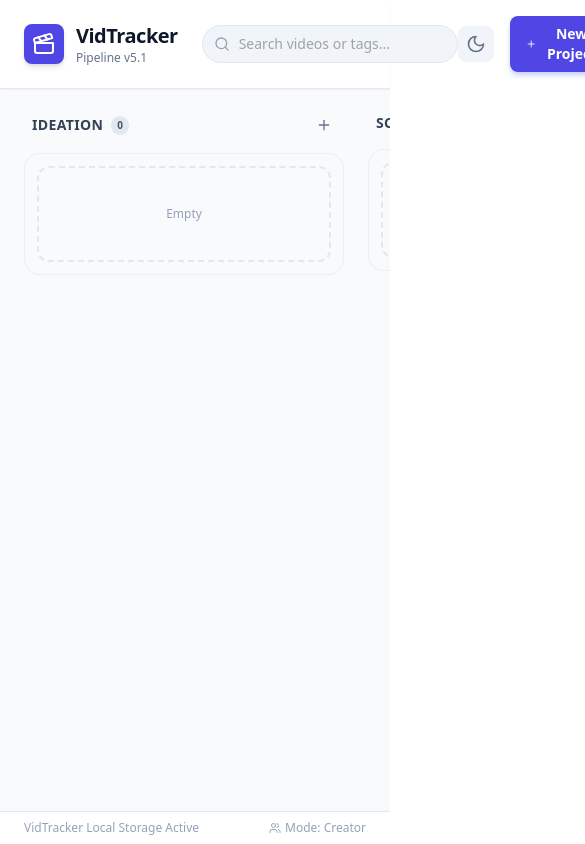
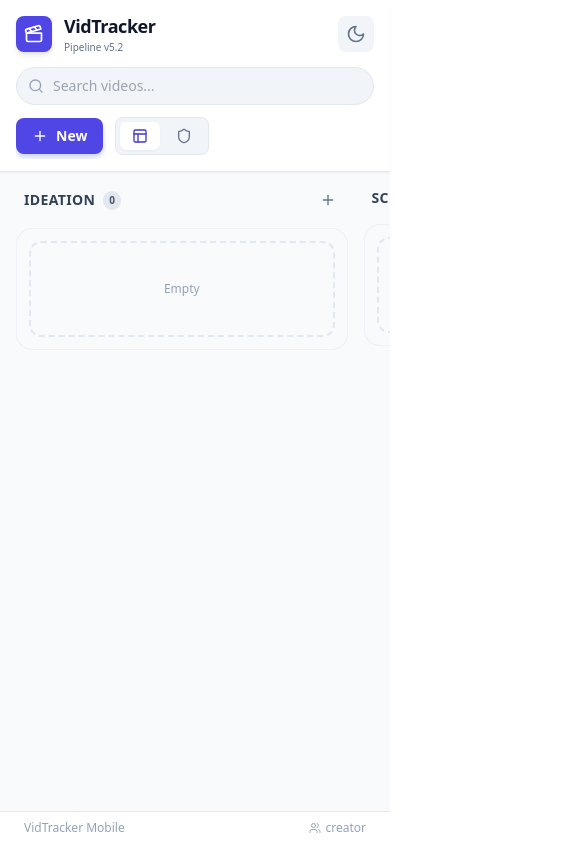
Before and after one commit to DBostik/Video-Flow, a React (Vite) app: page / in a window 390 px wide. Shown: the top 844 px of the page, 585 px wide, since content can reach past the window. Built offline with nearby package versions, Linux system fonts and the light colour scheme.

Commit message:
Mobile Friendly

```diff
--- a/src/App.tsx
+++ b/src/App.tsx
@@ -155,7 +155,7 @@ const SortableTaskCard = ({ task, onClick, onToggleQuickCheck }: { task: Task; o
       {...attributes}
       {...listeners}
       onClick={() => onClick(task)}
-      className="bg-white dark:bg-slate-800 p-4 rounded-xl border border-slate-200 dark:border-slate-700 shadow-sm hover:shadow-md transition-all group cursor-grab active:cursor-grabbing relative"
+      className="bg-white dark:bg-slate-800 p-4 rounded-xl border border-slate-200 dark:border-slate-700 shadow-sm hover:shadow-md transition-all group cursor-grab active:cursor-grabbing relative touch-manipulation"
     >
       <div className="flex justify-between items-start mb-2">
         <div className="flex flex-wrap gap-1">
@@ -200,7 +200,7 @@ const SortableTaskCard = ({ task, onClick, onToggleQuickCheck }: { task: Task; o
   );
 };
 
-// 2. The Column
+// 2. The Column (Updated for Mobile Snapping)
 const KanbanColumn = ({ column, onAddTask, onEditTask, onToggleQuickCheck }: { column: ColumnType, onAddTask: () => void, onEditTask: (t: Task) => void, onToggleQuickCheck: (id: string, field: 'hasOutline' | 'hasScript') => void }) => {
   const { setNodeRef } = useSortable({
     id: column.id,
@@ -208,7 +208,8 @@ const KanbanColumn = ({ column, onAddTask, onEditTask, onToggleQuickCheck }: { c
   });
 
   return (
-    <div className="flex flex-col min-w-[320px] max-w-[320px] h-full">
+    // UPDATED: min-w-[85vw] for mobile creates a "Carousel" feel. snap-center locks it in place.
+    <div className="flex flex-col min-w-[85vw] md:min-w-[320px] max-w-[85vw] md:max-w-[320px] h-full snap-center">
       <div className="flex items-center justify-between mb-4 px-2">
         <div className="flex items-center gap-2">
            <h2 className="font-bold text-slate-700 dark:text-slate-200 text-sm uppercase tracking-wide">{column.title}</h2>
@@ -237,7 +238,7 @@ const KanbanColumn = ({ column, onAddTask, onEditTask, onToggleQuickCheck }: { c
   );
 };
 
-// 3. Edit/Create Modal
+// 3. Edit/Create Modal (Updated for Mobile Stacking)
 const TaskModal = ({ task, isOpen, onClose, onSave, onDelete }: { task: Task | null, isOpen: boolean, onClose: () => void, onSave: (t: Task) => void, onDelete: (id: string) => void }) => {
   if (!isOpen) return null;
 
@@ -270,21 +271,21 @@ const TaskModal = ({ task, isOpen, onClose, onSave, onDelete }: { task: Task | n
   const deleteSubtask = (id: string) => { setFormData({ ...formData, subtasks: formData.subtasks.filter(st => st.id !== id) }); };
 
   return (
-    <div className="fixed inset-0 bg-black/60 z-[100] flex items-center justify-center backdrop-blur-sm p-4">
-      <div className="bg-white dark:bg-slate-900 rounded-xl w-full max-w-4xl h-[90vh] shadow-2xl overflow-hidden flex flex-col animate-in fade-in zoom-in duration-200 border border-slate-200 dark:border-slate-800">
+    <div className="fixed inset-0 bg-black/60 z-[100] flex items-center justify-center backdrop-blur-sm p-0 md:p-4">
+      <div className="bg-white dark:bg-slate-900 md:rounded-xl w-full max-w-4xl h-[100dvh] md:h-[90vh] shadow-2xl overflow-hidden flex flex-col animate-in fade-in zoom-in duration-200 border-none md:border border-slate-200 dark:border-slate-800">
 
         {/* Modal Header */}
-        <div className="flex justify-between items-start p-6 border-b border-slate-100 dark:border-slate-800 bg-slate-50/30 dark:bg-slate-800/30">
+        <div className="flex justify-between items-start p-4 md:p-6 border-b border-slate-100 dark:border-slate-800 bg-slate-50/30 dark:bg-slate-800/30">
            <div className="flex-1 mr-4">
               <input
                 autoFocus
-                className="w-full text-2xl font-bold text-slate-800 dark:text-white placeholder:text-slate-300 dark:placeholder:text-slate-600 outline-none bg-transparent"
+                className="w-full text-xl md:text-2xl font-bold text-slate-800 dark:text-white placeholder:text-slate-300 dark:placeholder:text-slate-600 outline-none bg-transparent"
                 placeholder="Project Title..."
                 value={formData.title}
                 onChange={e => setFormData({...formData, title: e.target.value})}
               />
-              <div className="flex items-center gap-4 mt-2">
-                 <div className="flex items-center gap-2">
+              <div className="flex items-center gap-4 mt-2 overflow-x-auto no-scrollbar">
+                 <div className="flex items-center gap-2 whitespace-nowrap">
                     <Tag size={12} className="text-slate-400" />
                     {formData.tags.map(tag => (
                       <span key={tag} className={cn("text-[10px] font-bold px-1.5 py-0.5 rounded flex items-center gap-1 border", getTagColor(tag))}>
@@ -304,11 +305,11 @@ const TaskModal = ({ task, isOpen, onClose, onSave, onDelete }: { task: Task | n
            <button onClick={onClose} className="text-slate-400 hover:text-slate-600 dark:hover:text-slate-200"><X size={24} /></button>
         </div>
 
-        {/* Modal Body */}
-        <div className="flex-1 overflow-y-auto p-6 flex flex-col gap-6">
-          <div className="grid grid-cols-3 gap-8">
-             {/* LEFT COLUMN */}
-             <div className="col-span-2 space-y-6">
+        {/* Modal Body (Responsive Grid) */}
+        <div className="flex-1 overflow-y-auto p-4 md:p-6 flex flex-col gap-6">
+          <div className="grid grid-cols-1 md:grid-cols-3 gap-8">
+             {/* LEFT COLUMN (Notes & Subtasks) */}
+             <div className="md:col-span-2 space-y-6 order-2 md:order-1">
                 <div>
                    <div className="flex items-center gap-2 text-sm font-bold text-slate-700 dark:text-slate-300 mb-2">
                       <AlignLeft size={16} /> Notes & Ideas
@@ -352,7 +353,7 @@ const TaskModal = ({ task, isOpen, onClose, onSave, onDelete }: { task: Task | n
                               {st.completed && <CheckCircle2 size={12} />}
                            </button>
                            <span className={cn("flex-1 text-sm font-medium", st.completed ? "text-slate-400 line-through" : "text-slate-700 dark:text-slate-300")}>{st.title}</span>
-                           <button onClick={() => deleteSubtask(st.id)} className="opacity-0 group-hover:opacity-100 text-slate-300 hover:text-red-500"><Trash2 size={14} /></button>
+                           <button onClick={() => deleteSubtask(st.id)} className="opacity-100 md:opacity-0 group-hover:opacity-100 text-slate-300 hover:text-red-500"><Trash2 size={14} /></button>
                         </div>
                       ))}
                       <div className="flex items-center gap-2 pt-2">
@@ -363,8 +364,8 @@ const TaskModal = ({ task, isOpen, onClose, onSave, onDelete }: { task: Task | n
                 </div>
              </div>
 
-             {/* RIGHT COLUMN */}
-             <div className="space-y-6">
+             {/* RIGHT COLUMN (Dates, Links - Stacks on top on mobile) */}
+             <div className="space-y-6 order-1 md:order-2">
                 <div className="bg-slate-50 dark:bg-slate-800/50 p-3 rounded-lg border border-slate-100 dark:border-slate-700">
                    <label className="block text-[10px] font-bold text-slate-400 uppercase mb-2">Due Date</label>
                    <input type="date" className="w-full bg-white dark:bg-slate-950 border border-slate-200 dark:border-slate-700 rounded-md p-1.5 text-sm text-slate-600 dark:text-slate-300 outline-none" value={formData.dueDate} onChange={e => setFormData({...formData, dueDate: e.target.value})} />
@@ -403,13 +404,13 @@ const TaskModal = ({ task, isOpen, onClose, onSave, onDelete }: { task: Task | n
         </div>
 
         {/* Footer */}
-        <div className="p-4 border-t border-slate-100 dark:border-slate-800 bg-slate-50 dark:bg-slate-900 flex justify-between items-center">
+        <div className="p-4 border-t border-slate-100 dark:border-slate-800 bg-slate-50 dark:bg-slate-900 flex justify-between items-center pb-8 md:pb-4">
             {task ? (
                <button onClick={() => { if(confirm("Delete task?")) onDelete(task.id); onClose(); }} className="text-red-400 hover:text-red-600 p-2 hover:bg-red-50 dark:hover:bg-red-900/20 rounded-lg transition-colors"><Trash2 size={18} /></button>
             ) : <div />}
             <div className="flex gap-3">
                <button onClick={onClose} className="px-4 py-2 text-sm font-semibold text-slate-500 dark:text-slate-400 hover:text-slate-700 dark:hover:text-slate-200">Cancel</button>
-               <button onClick={handleSubmit} className="px-6 py-2 bg-indigo-600 hover:bg-indigo-700 text-white text-sm font-bold rounded-lg shadow-md shadow-indigo-200 dark:shadow-none transition-all">Save Project</button>
+               <button onClick={handleSubmit} className="px-6 py-2 bg-indigo-600 hover:bg-indigo-700 text-white text-sm font-bold rounded-lg shadow-md shadow-indigo-200 dark:shadow-none transition-all">Save</button>
             </div>
         </div>
       </div>
@@ -557,59 +558,70 @@ const App = () => {
 
   return (
     <div className="min-h-screen bg-slate-50 dark:bg-slate-950 flex flex-col font-sans text-slate-900 dark:text-slate-100 transition-colors duration-200">
-      {/* HEADER */}
-      <header className="bg-white dark:bg-slate-900 border-b border-slate-200 dark:border-slate-800 px-6 py-4 flex items-center justify-between sticky top-0 z-50 shadow-sm transition-colors duration-200">
-        <div className="flex items-center gap-6">
+      {/* HEADER (Updated for Mobile Stacking) */}
+      <header className="bg-white dark:bg-slate-900 border-b border-slate-200 dark:border-slate-800 px-4 md:px-6 py-3 md:py-4 flex flex-col md:flex-row md:items-center justify-between sticky top-0 z-50 shadow-sm transition-colors duration-200 gap-3 md:gap-0">
+
+        {/* Top Row: Logo + Dark Toggle (Mobile) */}
+        <div className="flex items-center justify-between w-full md:w-auto">
           <div className="flex items-center gap-3">
-            <div className="w-10 h-10 bg-indigo-600 rounded-lg flex items-center justify-center text-white shadow-md">
-              <Clapperboard size={24} />
+            <div className="w-9 h-9 md:w-10 md:h-10 bg-indigo-600 rounded-lg flex items-center justify-center text-white shadow-md">
+              <Clapperboard size={20} className="md:w-6 md:h-6" />
             </div>
             <div>
-              <h1 className="text-xl font-bold text-slate-900 dark:text-white tracking-tight">VidTracker</h1>
-              <p className="text-xs text-slate-500 dark:text-slate-400 font-medium">Pipeline v5.1</p>
+              <h1 className="text-lg md:text-xl font-bold text-slate-900 dark:text-white tracking-tight">VidTracker</h1>
+              <p className="text-[10px] md:text-xs text-slate-500 dark:text-slate-400 font-medium">Pipeline v5.2</p>
             </div>
           </div>
+          {/* Mobile Dark Toggle */}
+          <button
+             onClick={() => setDarkMode(!darkMode)}
+             className="md:hidden p-2 rounded-lg bg-slate-100 dark:bg-slate-800 text-slate-500 dark:text-yellow-400"
+           >
+             {darkMode ? <Sun size={20} /> : <Moon size={20} />}
+           </button>
+        </div>
 
-          <div className="relative group">
+        {/* Middle: Search (Full width on mobile) */}
+        <div className="relative group w-full md:w-auto md:ml-6 md:mr-auto">
             <Search className="absolute left-3 top-1/2 -translate-y-1/2 text-slate-400 group-focus-within:text-indigo-500 transition-colors" size={16} />
             <input
-              className="pl-9 pr-4 py-2 bg-slate-100 dark:bg-slate-800 border border-slate-200 dark:border-slate-700 rounded-full text-sm outline-none focus:ring-2 focus:ring-indigo-500/20 focus:bg-white dark:focus:bg-slate-900 text-slate-900 dark:text-slate-200 transition-all w-64"
-              placeholder="Search videos or tags..."
+              className="w-full pl-9 pr-4 py-2 bg-slate-100 dark:bg-slate-800 border border-slate-200 dark:border-slate-700 rounded-full text-sm outline-none focus:ring-2 focus:ring-indigo-500/20 focus:bg-white dark:focus:bg-slate-900 text-slate-900 dark:text-slate-200 transition-all md:w-64"
+              placeholder="Search videos..."
               value={searchQuery}
               onChange={e => setSearchQuery(e.target.value)}
             />
-          </div>
         </div>
 
-        <div className="flex items-center gap-4">
-           {/* Dark Mode Toggle */}
+        {/* Bottom/Right: Controls (Scrollable on mobile) */}
+        <div className="flex items-center gap-3 w-full md:w-auto overflow-x-auto pb-1 md:pb-0 no-scrollbar">
+           {/* Desktop Dark Toggle */}
            <button
              onClick={() => setDarkMode(!darkMode)}
-             className="p-2 rounded-lg bg-slate-100 dark:bg-slate-800 text-slate-500 dark:text-yellow-400 hover:bg-slate-200 dark:hover:bg-slate-700 transition-all"
+             className="hidden md:block p-2 rounded-lg bg-slate-100 dark:bg-slate-800 text-slate-500 dark:text-yellow-400 hover:bg-slate-200 dark:hover:bg-slate-700 transition-all"
            >
              {darkMode ? <Sun size={20} /> : <Moon size={20} />}
            </button>
 
            {viewMode === 'creator' && (
-             <button onClick={openNewTaskModal} className="flex items-center gap-2 bg-indigo-600 hover:bg-indigo-700 text-white px-4 py-2 rounded-lg text-sm font-bold shadow-md shadow-indigo-200 dark:shadow-none transition-all">
-               <Plus size={16} /> New Project
+             <button onClick={openNewTaskModal} className="flex-shrink-0 flex items-center gap-2 bg-indigo-600 hover:bg-indigo-700 text-white px-4 py-2 rounded-lg text-sm font-bold shadow-md shadow-indigo-200 dark:shadow-none transition-all">
+               <Plus size={16} /> <span className="hidden sm:inline">New Project</span><span className="sm:hidden">New</span>
              </button>
            )}
 
-            <div className="flex items-center gap-1 bg-slate-100 dark:bg-slate-800 p-1 rounded-lg border border-slate-200 dark:border-slate-700">
+            <div className="flex-shrink-0 flex items-center gap-1 bg-slate-100 dark:bg-slate-800 p-1 rounded-lg border border-slate-200 dark:border-slate-700">
                 <button onClick={() => setViewMode('creator')} className={cn("flex items-center gap-2 px-3 py-1.5 rounded-md text-sm font-medium transition-all", viewMode === 'creator' ? "bg-white dark:bg-slate-700 text-indigo-700 dark:text-indigo-300 shadow-sm" : "text-slate-500 dark:text-slate-400 hover:text-slate-700 dark:hover:text-slate-200")}>
-                    <Layout size={16} /> Creator
+                    <Layout size={16} /> <span className="hidden sm:inline">Creator</span>
                 </button>
                 <button onClick={() => setViewMode('editor')} className={cn("flex items-center gap-2 px-3 py-1.5 rounded-md text-sm font-medium transition-all", viewMode === 'editor' ? "bg-white dark:bg-slate-700 text-emerald-700 dark:text-emerald-300 shadow-sm" : "text-slate-500 dark:text-slate-400 hover:text-slate-700 dark:hover:text-slate-200")}>
-                    <Shield size={16} /> Editor
+                    <Shield size={16} /> <span className="hidden sm:inline">Editor</span>
                 </button>
             </div>
         </div>
       </header>
 
-      {/* BOARD */}
+      {/* BOARD (Horizontal Snap Scrolling on Mobile) */}
       <main className="flex-1 overflow-x-auto overflow-y-hidden">
-        <div className="h-full p-6 flex gap-6 w-max mx-auto min-w-full">
+        <div className="h-full p-4 md:p-6 flex gap-4 md:gap-6 w-max mx-auto min-w-full snap-x snap-mandatory md:snap-none">
             <DndContext sensors={sensors} collisionDetection={closestCorners} onDragOver={handleDragOver} onDragEnd={handleDragEnd} onDragStart={(e) => setActiveTask(e.active.data.current?.task)}>
                 {filteredColumns.map(col => (
                     <KanbanColumn key={col.id} column={col} onAddTask={openNewTaskModal} onEditTask={openEditTaskModal} onToggleQuickCheck={handleToggleQuickCheck} />
@@ -623,8 +635,8 @@ const App = () => {
 
       {/* FOOTER */}
       <footer className="bg-white dark:bg-slate-900 border-t border-slate-200 dark:border-slate-800 py-2 px-6 text-xs text-slate-400 dark:text-slate-500 flex justify-between">
-         <span>VidTracker Local Storage Active</span>
-         <span className="flex items-center gap-1"><Users size={12}/> Mode: {viewMode.charAt(0).toUpperCase() + viewMode.slice(1)}</span>
+         <span>VidTracker Mobile</span>
+         <span className="flex items-center gap-1"><Users size={12}/> {viewMode}</span>
       </footer>
 
       <TaskModal isOpen={isModalOpen} onClose={() => setIsModalOpen(false)} task={editingTask} onSave={handleSaveTask} onDelete={handleDeleteTask} />
```
